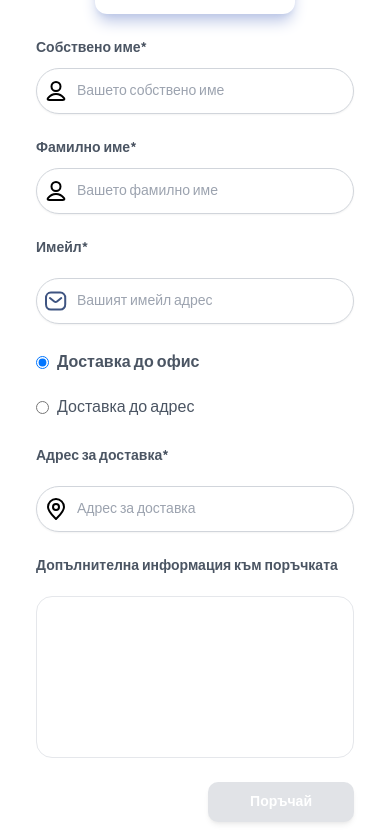
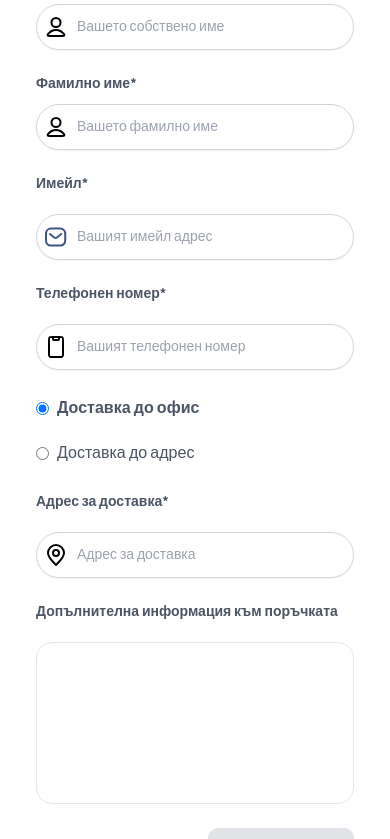
Before and after one commit to antoanparashkevov/book-nextjs, a Next.js app: page / in a window 390 px wide. Shown: the part 4260-5099 px from the top of the page. Built offline with nearby package versions, Linux system fonts and the light colour scheme.

Commit message:
Add phone number field

```diff
--- a/src/app/layout.tsx
+++ b/src/app/layout.tsx
@@ -41,7 +41,7 @@ export default function RootLayout({
 				<main className="container flex flex-col flex-grow justify-start items-center">
 					{children}
 				</main>
-				<footer className="min-h-[50px] flex flex-col justify-between items-end">
+				<footer className="min-h-[50px] flex flex-col justify-between items-end mt-12">
 					<div className='flex gap-x-6'>
 						<a href="tel:+359885956435" className='block hover:underline text-sm lg:text-base'>
 							<span>+359885956435</span>
--- a/src/components/UI/ContactForm.tsx
+++ b/src/components/UI/ContactForm.tsx
@@ -14,6 +14,7 @@ const TextArea = dynamic(() => import('./TextArea'));
 import PersonIcon from "../../../public/icons/user.svg";
 import MessageIcon from "../../../public/icons/message.svg";
 import MarkerPinIcon from '../../../public/icons/marker-pin.svg';
+import PhoneIcon from "../../../public/icons/phone.svg";
 
 import BookCover from '../../../public/images/book_cover.jpg';
 import GiftBoxImage from '../../../public/images/gift_box_new_2.webp';
@@ -70,6 +71,18 @@ const ContactForm: React.FC = () => {
     );
 
     const {
+        value: enteredPhone,
+        isValid: phoneIsValid,
+        hasError: phoneHasError,
+        valueChangeHandler: phoneChangeHandler,
+        inputBlurHandler: phoneBlurHandler,
+        reset: phoneReset
+    } = useInput(
+        (value) => value.trim().length > 0 && value.trim().length > 5,
+        ''
+    );
+
+    const {
         value: enteredDeliveryAddress,
         isValid: deliveryAddressIsValid,
         hasError: deliveryAddressHasError,
@@ -103,12 +116,13 @@ const ContactForm: React.FC = () => {
 
         await fetchData(
             ['https://formsubmit.co/ajax/antoanparashkevov@gmail.com', 'https://formsubmit.co/ajax/tonkata1505@gmail.com'],
-            10000,
+            15000,
             'POST',
             {
                 firstName: enteredFirstName,
                 lastName: enteredLastName,
                 email: enteredEmail,
+                phoneNumber: enteredPhone,
                 address: enteredDeliveryAddress,
                 addressType: selectedDeliveryType === 'office' ? 'до офис' : 'до адрес',
                 message: enteredMessage,
@@ -129,8 +143,8 @@ const ContactForm: React.FC = () => {
                     }
                 </Notification>
             }
-            <section className="grid grid-cols-1 lg:grid-cols-3 w-full">
-                <div className='py-20 px-4 lg:py-48 shadow-[4px_0px_0px_0px_rgba(0,_0,_0,_0.11)]'>
+            <section className="grid grid-cols-1 lg:grid-cols-3 gap-y-12 w-full">
+                <div className='py-16 px-4 lg:py-48 shadow-[0px_4px_0px_0px_rgba(0,_0,_0,_0.11)] lg:shadow-[4px_0px_0px_0px_rgba(0,_0,_0,_0.11)]'>
                     <Image
                         src={BookCover}
                         alt='Book Cover'
@@ -139,7 +153,7 @@ const ContactForm: React.FC = () => {
                 </div>
                 <form
                     onSubmit={handleFormSubmission}
-                    className="grid grid-cols-1 md:grid-cols-2 lg:col-span-2 gap-x-8 gap-y-6 py-20 px-6 lg:py-48 lg:px-8"
+                    className="grid grid-cols-1 md:grid-cols-2 lg:col-span-2 gap-x-8 gap-y-6 px-6 lg:px-8"
                 >
                     <fieldset className="flex flex-wrap justify-center items-center gap-4 md:col-span-2">
 
@@ -246,6 +260,32 @@ const ContactForm: React.FC = () => {
                         />
                     </div>
 
+                    <div className={`
+                            flex flex-col justify-start items-start gap-y-[10px] md:col-span-2
+                            ${phoneHasError ? 'invalid' : ''}
+                        `}
+                    >
+                        <label
+                            htmlFor="phone_number"
+                            className="block text-sm font-bold mb-[10px]"
+                        >
+                            Телефонен номер*
+                        </label>
+                        <Input
+                            id="phone_number"
+                            type="tel"
+                            name="phone_number"
+                            placeholder='Вашият телефонен номер'
+                            showRemoveIcon
+                            iconSrc={PhoneIcon}
+                            iconAlt="Phone Icon"
+                            enteredValue={enteredPhone}
+                            onChangeHandler={phoneChangeHandler}
+                            onBlurHandler={phoneBlurHandler}
+                            reset={phoneReset}
+                        />
+                    </div>
+
                     <fieldset className="flex flex-col justify-center items-start gap-y-4 md:col-span-2">
 
                         <div className='flex gap-x-2'>
@@ -288,7 +328,7 @@ const ContactForm: React.FC = () => {
                             ${deliveryAddressHasError ? 'invalid' : ''}
                         `}
                     >
-                    <label
+                        <label
                             htmlFor="delivery_address"
                             className="block text-sm font-bold mb-[10px]"
                         >
```
Also changed, not shown: public/icons/phone.svg (added).
